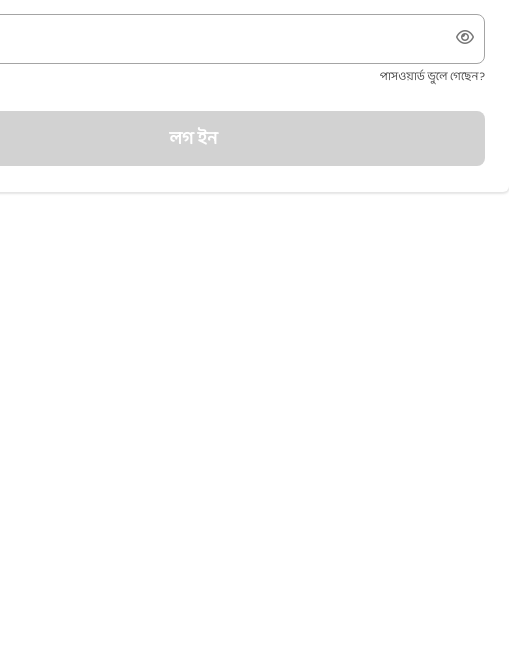
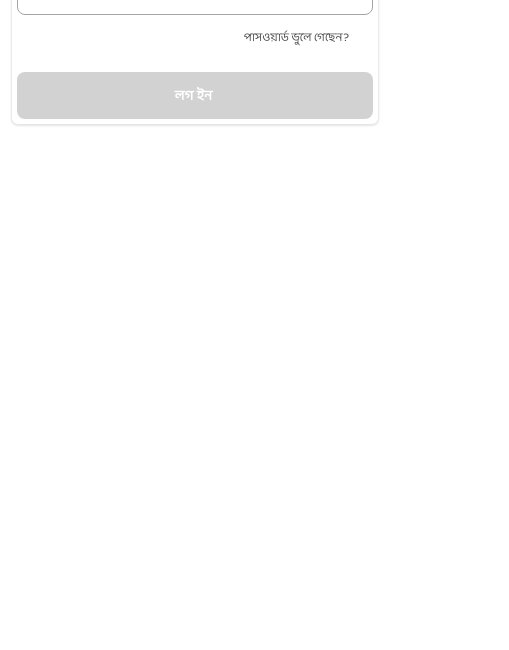
Before and after one commit to alif-sagir/tech-park-it, a website: page login_by_password.html in a window 390 px wide. Shown: the part 194-844 px from the top of the page, 509 px wide, since content can reach past the window. Drawn offline with Linux system fonts and the light colour scheme.

Commit message:
some pages responsive complete

```diff
--- a/assets/sass/pages/change_password.scss
+++ b/assets/sass/pages/change_password.scss
@@ -96,6 +96,7 @@
                     line-height: normal;
                     @include xs(){
                         width: 100%;
+                        font-size: 14px;
                     }
                 }
             }
--- a/assets/sass/pages/login_by_password.scss
+++ b/assets/sass/pages/login_by_password.scss
@@ -27,14 +27,22 @@
         width: 628px;
         display: flex;
         align-items: center;
+        @include xs(){
+            width: 100%;
+            font-size: 18px;
+            margin-bottom: 0px;
+        }
         i{
             margin-right: 16px;
         }
     }
     .changed_password_form {
         display: flex;
+        justify-content: center;
         text-align: center;
-        justify-content: center;
+        @include xs(){
+            width: 100%;
+        }
         form {
             width: 628px;
             // height: 347px;
@@ -46,9 +54,16 @@
             box-shadow: 0px 1px 2px 1px rgba(82, 82, 82, 0.15);
             box-shadow: 0px 1px 2px 1px rgba(82, 82, 82, 0.15);
             padding-bottom: 26px;
-            .pre_password {
+            @include xs(){
+                width: 100%;
+                padding: 5px 5px;
+            }
+            .password_input {
                 position: relative;
                 margin-top: 24px;
+                @include xs(){
+                    margin-top: 10px;
+                }
                 input {
                     width: 580px;
                     display: inline-flex;
@@ -60,54 +75,20 @@
                     border: 1px solid var(--mute-color-40, #a4a4a4);
                     background: #fff;
                     color: #494949;
+                    @include xs(){
+                        width: 100%;
+                        font-size: 14px;
+                    }
                 }
                 i {
                     position: absolute;
                     top: 15px;
                     right: 35px;
                     color: #777777;
-                }
-            }
-            .new_password {
-                position: relative;
-                margin-top: 24px;
-                input {
-                    width: 580px;
-                    display: inline-flex;
-                    padding: 13px 16px 11px 13px;
-                    justify-content: center;
-                    align-items: center;
-                    gap: 481.3px;
-                    border-radius: 8px;
-                    border: 1px solid var(--mute-color-40, #a4a4a4);
-                    background: #fff;
-                }
-                i {
-                    position: absolute;
-                    top: 15px;
-                    right: 35px;
-                    color: #777777;
-                }
-            }
-            .re_password {
-                position: relative;
-                margin-top: 24px;
-                input {
-                    width: 580px;
-                    display: inline-flex;
-                    padding: 13px 16px 11px 13px;
-                    justify-content: center;
-                    align-items: center;
-                    gap: 481.3px;
-                    border-radius: 8px;
-                    border: 1px solid var(--mute-color-40, #a4a4a4);
-                    background: #fff;
-                }
-                i {
-                    position: absolute;
-                    top: 15px;
-                    right: 35px;
-                    color: #777777;
+                    @include xs(){
+                        right: 15px;
+                        font-size: 14px;
+                    }
                 }
             }
             .confirm_btn {
@@ -130,11 +111,10 @@
                     font-style: normal;
                     font-weight: 600;
                     line-height: normal;
-                }
-                i {
-                    position: absolute;
-                    top: 15px;
-                    right: 35px;
+                    @include xs(){
+                        width: 100%;
+                        font-size: 14px;
+                    }
                 }
             }
             label {
@@ -149,7 +129,7 @@
                 font-style: normal;
                 font-weight: 400;
                 line-height: 160%; /* 19.2px */
-                margin-top: 4px;
+                margin-top: 14px;
             }
         }
     }
--- a/login_by_password.html
+++ b/login_by_password.html
@@ -117,16 +117,10 @@
         </div>
         <div class="changed_password_form">
           <form action="">
-            <div class="pre_password">
-              <input type="password" name="" id="" placeholder="পাসওয়ার্ড " /><i
-                class="fa-regular fa-eye"
-              ></i>
-            </div>
-            <label for="">পাসওয়ার্ড ভুলে গেছেন?</label>
+            <div class="password_input"><input type="password" name="" id="" placeholder="ooooo"><i class="fa-regular fa-eye"></i></div>
+            <label for="">পাসওয়ার্ড ভুলে গেছেন? </label>
 
-            <div class="confirm_btn">
-              <input type="submit" name="" id="" value="লগ ইন" />
-            </div>
+            <div class="confirm_btn"><input type="submit" name="" id="" value="লগ ইন"></div>
           </form>
         </div>
       </div>
```
Also changed, not shown: mobile_number_input.html (+1 -1 lines), set_password.html (+2 -2 lines), assets/styles/style.css, 1 other file.
